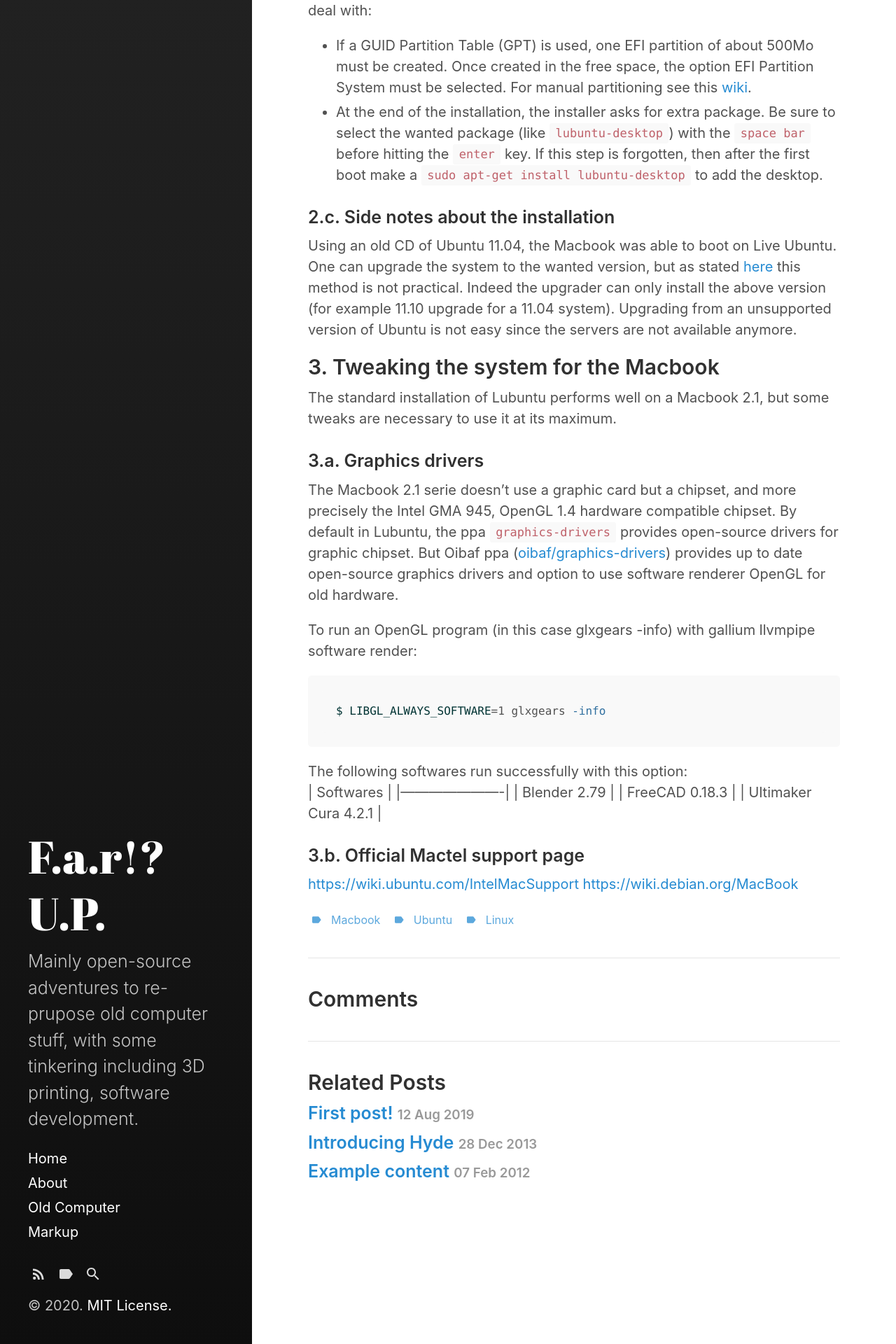
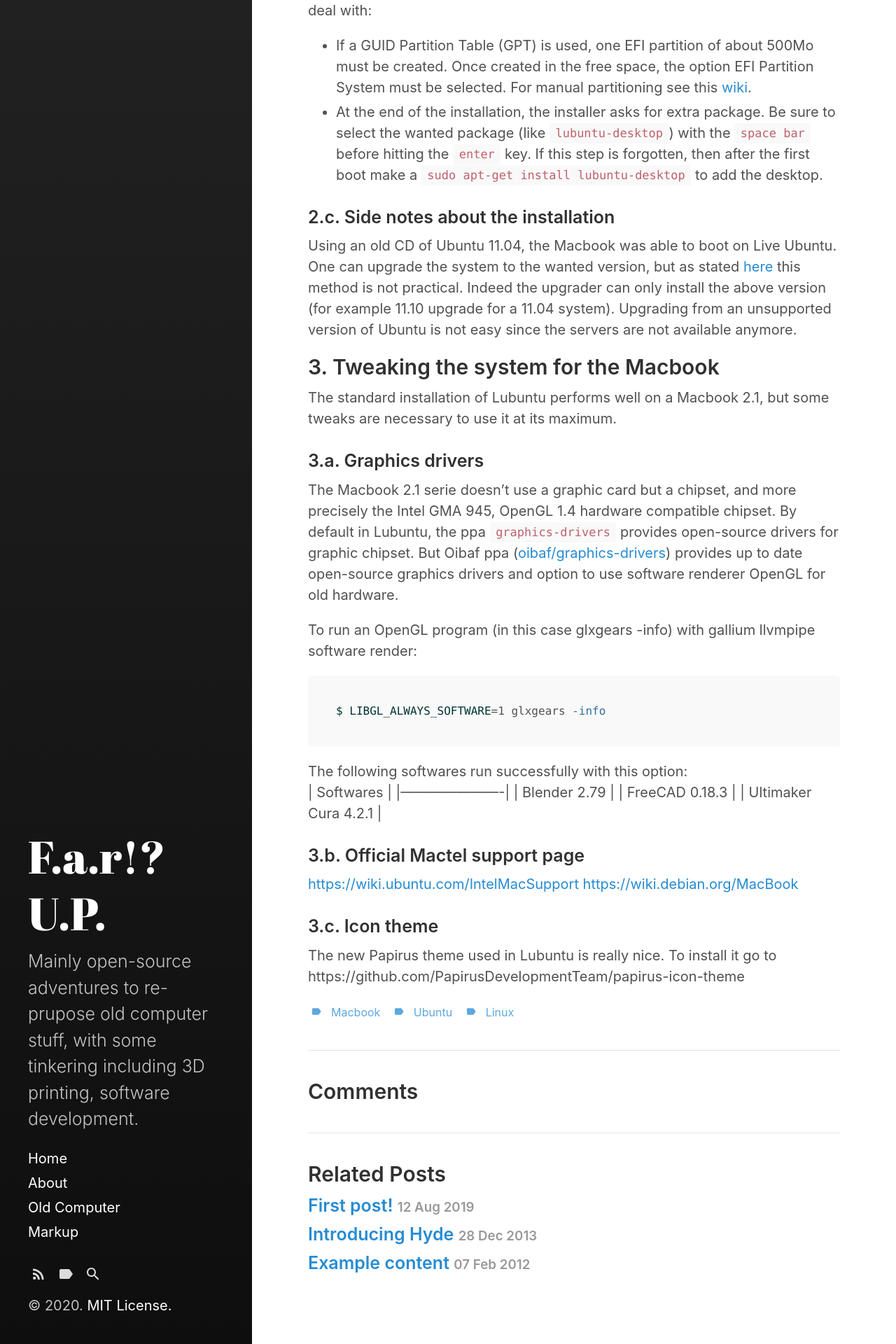
Before and after one commit to FloGom/flogom.github.io, a Jekyll site: the page built from _posts/2019-08-18-InstallingUbuntuMacbook2-1.md, in a window 1280 px wide. Shown: the part 1720-3640 px from the top of the page at 70% size. Built offline with Jekyll 4.4.1, drawn with Linux system fonts in a browser that asks for light colours.

Commit message:
Minor changes, update the macbook article

```diff
--- a/_config.yml
+++ b/_config.yml
@@ -6,7 +6,7 @@ highlighter:      rouge
 title:            F.a.r!?U.P.
 tagline:          'Fun and really!? Useless Projects'
 description:      'Mainly open-source adventures to re-prupose old computer stuff, with some tinkering including 3D printing, software development.'
-url:              https://fongandrew.github.io
+url:              https://flogom.github.io
 baseurl:          '/flogom.github.io'
                   # the optional subpath of your site, e.g. "/blog"
                   # NB: This applies to all pages in your Jekyll site.
--- a/_layouts/page.html
+++ b/_layouts/page.html
@@ -4,6 +4,7 @@ layout: default
 
 <header>
   <h1 class="page-title">{{ page.title }}</h1>
+  {% seo %}
 </header>
 <div class="content">
   {{ content }}
--- a/_layouts/post.html
+++ b/_layouts/post.html
@@ -4,6 +4,7 @@ layout: default
 
 <header>
   <h1 class="post-title">{{ page.title }}</h1>
+  {% seo %}
 </header>
 <div class="content">
   {% include post-meta.html post=page %}
--- a/_posts/2019-08-18-InstallingUbuntuMacbook2-1.md
+++ b/_posts/2019-08-18-InstallingUbuntuMacbook2-1.md
@@ -115,3 +115,7 @@ The following softwares run successfully with this option:
 
 [https://wiki.ubuntu.com/IntelMacSupport](https://wiki.ubuntu.com/IntelMacSupport)
 [https://wiki.debian.org/MacBook](https://wiki.debian.org/MacBook)
+
+### 3.c. Icon theme
+The new Papirus theme used in Lubuntu is really nice.
+To install it go to https://github.com/PapirusDevelopmentTeam/papirus-icon-theme
```
